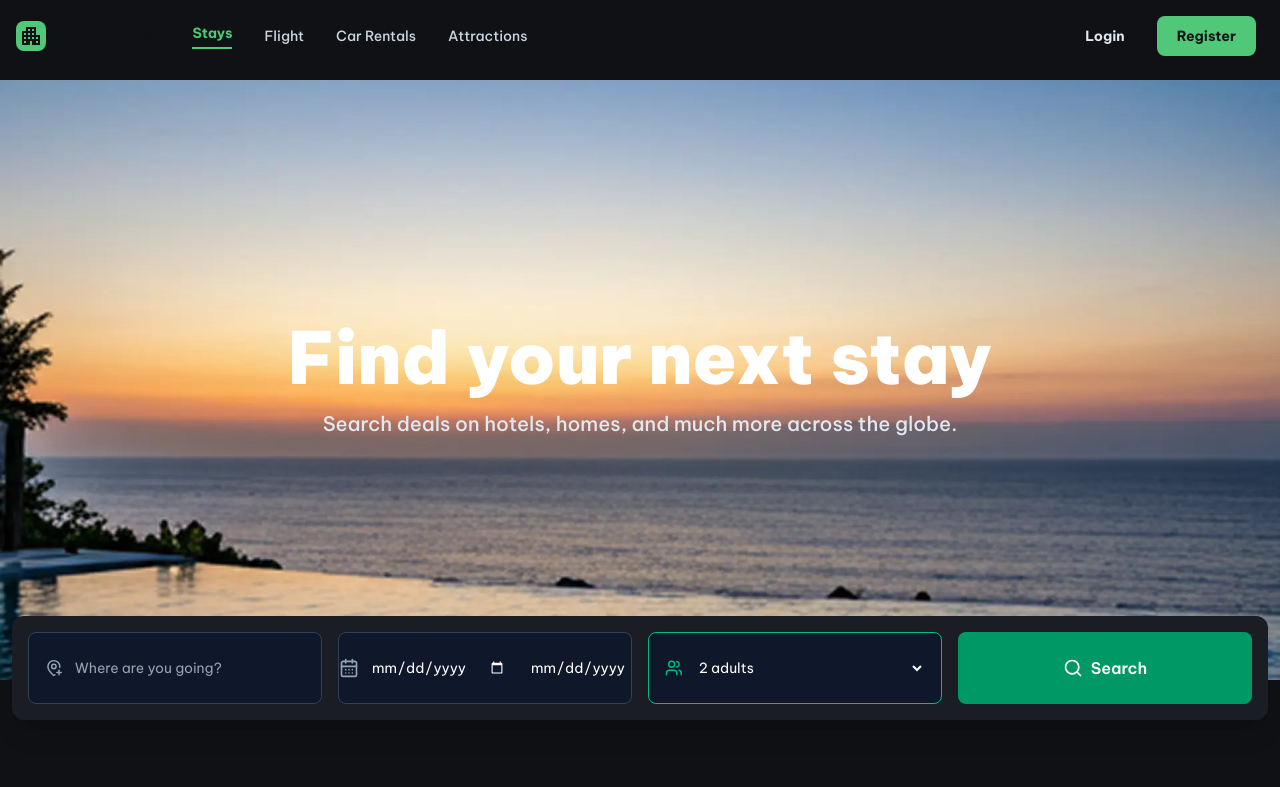
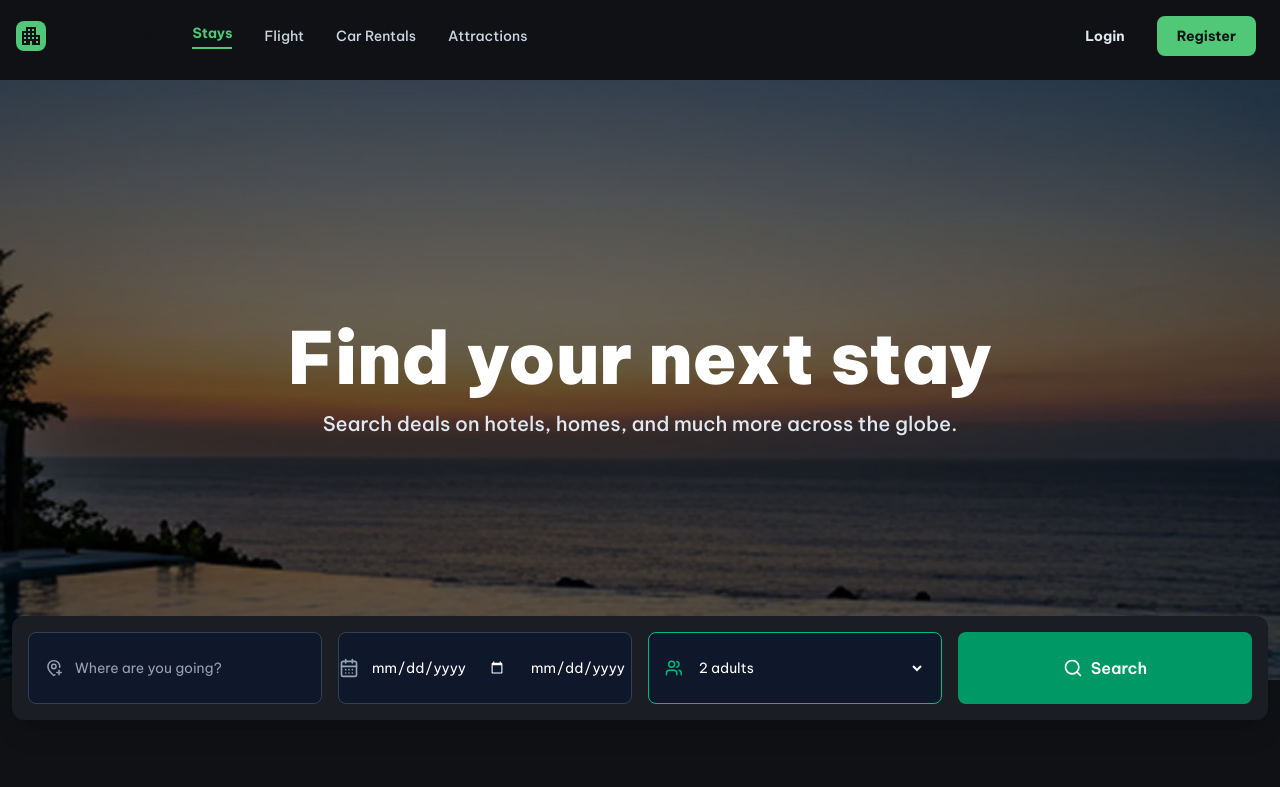
Before and after one commit to Lizzietrust/staylume, a React (Vite) app in the folder client/: page / in a window 1280 px wide. Shown: the top 787 px of the page. Built offline with nearby package versions, Linux system fonts and the light colour scheme; the HTML template or start-up script is replaced by a standard one.

Commit message:
added bg opacity to the hero background image in the hero section

```diff
--- a/client/src/components/home/HeroSection.tsx
+++ b/client/src/components/home/HeroSection.tsx
@@ -1,6 +1,8 @@
 import heroBg from "../../assets/images/hero-bg.webp";
 
 const HeroSection = () => {
+
+
   return (
     <section className="relative h-150 flex items-center justify-center overflow-hidden">
       {/* Background Image with Overlay */}
@@ -10,11 +12,7 @@ const HeroSection = () => {
           alt="hero image"
           className="w-full h-full object-cover"
         />
-        {/* <div
-          className={`absolute inset-0 ${
-            mode === "dark" ? "bg-black/60" : "bg-black/40"
-          }`}
-        /> */}
+        <div className={`absolute inset-0 bg-black/60`} />
       </div>
 
       {/* Content */}
```
